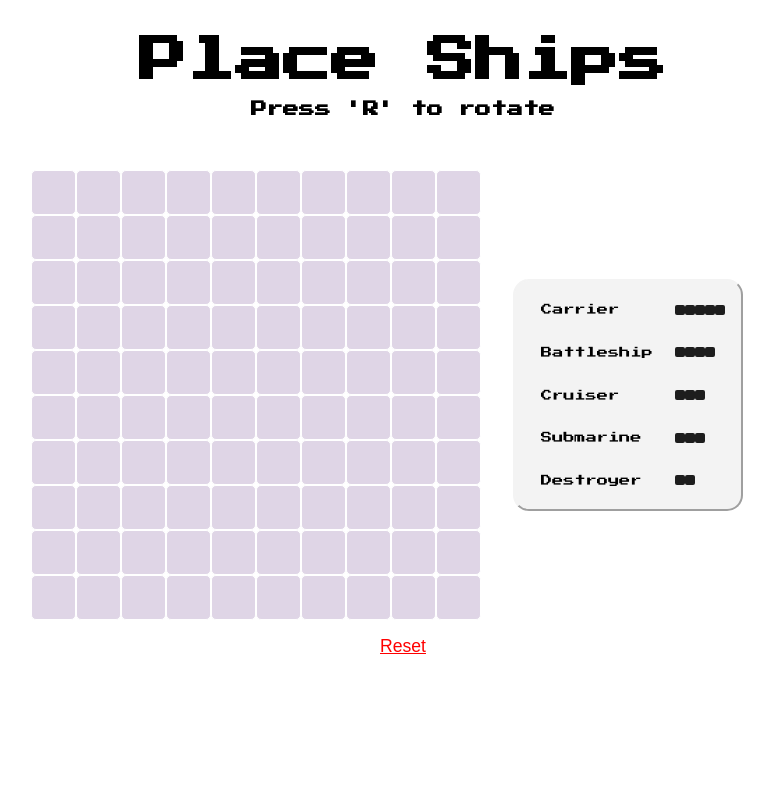
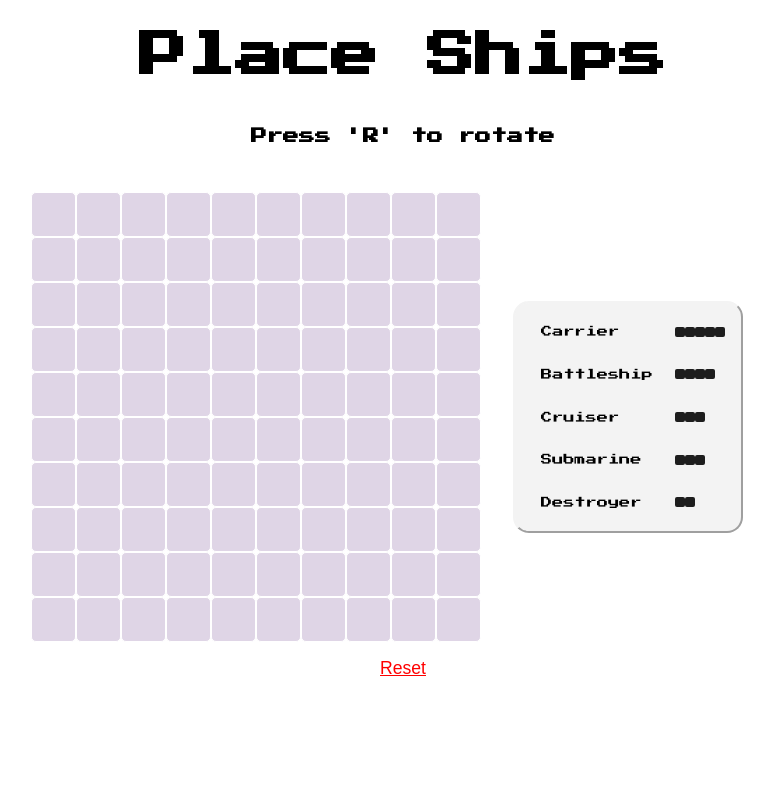
Before and after one commit to Sahaj-jj/battleship, a plain HTML site: page index.html in a window 1280 px wide. Shown: the top 800 px of the page, without its empty margins (237-1011 px from the left). Drawn offline with Linux system fonts and the light colour scheme.

Commit message:
Add header, footer, ship sink animation styles

```diff
--- a/styles.css
+++ b/styles.css
@@ -6,7 +6,7 @@
 	--p1-board: rgb(223, 213, 230);
 	--p2-board: rgb(250, 223, 223);
 	--ship: rgb(29, 29, 29);
-	--ship-sunk: rgb(109, 109, 109);
+	--ship-sunk: rgb(160, 160, 160);
 }
 
 *,
@@ -21,14 +21,15 @@
 body {
 	font-family: "Lato", sans-serif;
 	font-family: "Press Start 2P", cursive;
-	overflow: hidden;
+	overflow: auto;
 }
 
 /* modal */
 
 .modal {
+	position: absolute;
 	height: 100vh;
-	width: 60%;
+	width: 100%;
 	z-index: 5;
 	background-color: white;
 	display: flex;
@@ -38,10 +39,9 @@ body {
 
 .heading {
 	text-align: center;
-	width: fit-content;
-	padding: 5px 2.5rem;
+	width: 100%;
 	order: 0;
-	margin: 2rem auto;
+	padding: 2rem 2.5rem;
 	color: black;
 	font-size: 3rem;
 	cursor: pointer;
@@ -49,6 +49,7 @@ body {
 }
 
 .sub-heading {
+	margin-top: 2rem;
 	padding: 1rem;
 	font-size: 1rem;
 }
@@ -85,19 +86,55 @@ body {
 	margin: 0 auto;
 }
 
+/* main */
+
 .main {
-	margin-top: 3rem;
+	display: flex;
+	flex-direction: column;
+	align-items: center;
+}
+
+.hero {
+	display: flex;
+	justify-content: center;
+	gap: 20%;
+	width: 100%;
+	text-align: center;
+}
+
+.main > .heading {
+	background-color: var(--ship);
+	color: var(--ship-sunk);
+}
+
+footer {
+	position: absolute;
+	bottom: 0;
+	width: 100%;
+	padding: 1rem;
+	text-align: center;
+	background-color: var(--ship);
+	color: var(--ship-sunk);
+	font-size: 0.7rem;
+}
+
+footer .fa {
+	color: var(--ship-sunk);
+	padding: 0 0.5rem;
+	font-size: 1.2rem;
+}
+
+/* Gameboard */
+
+.gameboards-container {
 	display: flex;
 	width: 100%;
-	height: 100vh;
 	justify-content: center;
 	align-items: center;
 	gap: 30px;
 }
 
-/* Gameboard */
-
-.main > .container {
+.gameboards-container > .container {
 	margin: 0;
 }
 
@@ -191,9 +228,9 @@ body {
 }
 
 .ship.sunk {
-	background-color: rgb(160, 160, 160);
 	border: none;
 	border-radius: 8px;
+	animation: ship-sunk 0.8s ease-in forwards;
 }
 
 /* Ships Display */
@@ -262,7 +299,33 @@ body {
 	pointer-events: auto;
 }
 
-.modal-win.visible + .main > .container > .board {
+.modal-win.visible + .main > .gameboards-container > .container > .board {
 	pointer-events: none;
 	filter: blur(2px) brightness(85%);
 }
+
+/* Animations */
+
+@keyframes ship-hit {
+	50% {
+		background-color: rgba(255, 0, 0, 0.548);
+	}
+}
+
+@keyframes ship-sunk {
+	25% {
+		background-color: rgba(255, 0, 0, 0.548);
+	}
+
+	50% {
+		background-color: var(--ship-sunk);
+	}
+
+	75% {
+		background-color: rgba(255, 0, 0, 0.548);
+	}
+
+	100% {
+		background-color: var(--ship-sunk);
+	}
+}
```
